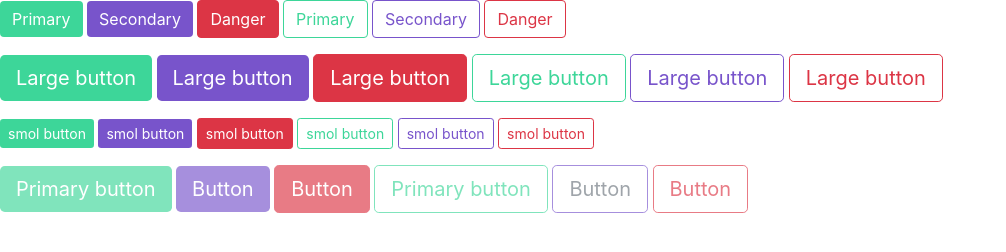
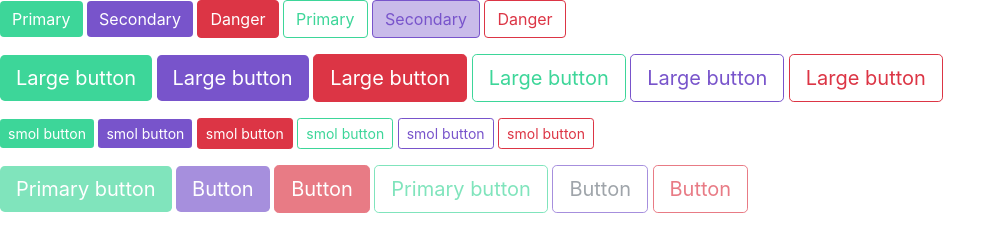
Before and after one commit to twitchprimeplease/eduteka-styles-mini, a plain HTML site: page index.html in a window 1280 px wide. In both pictures the pointer is over the button 425 px from the left and 19 px from the top of the page. Shown: the whole page, without its empty margins (0-1006 px from the left). Drawn offline with nearby package versions, Linux system fonts and the light colour scheme.

Commit message:
botones aaaa

```diff
--- a/styles.css
+++ b/styles.css
@@ -112,6 +112,6 @@ body{
     color: var(--primary-500)
 }
 
-.btn-outline-secondary:hover{
+.btn-outline-secondary:hover:disabled{
     background-color:transparent;
 }
```
